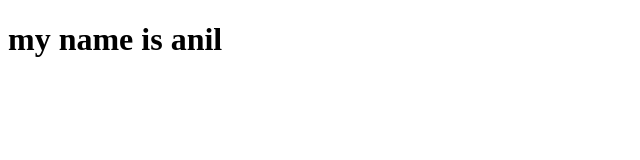
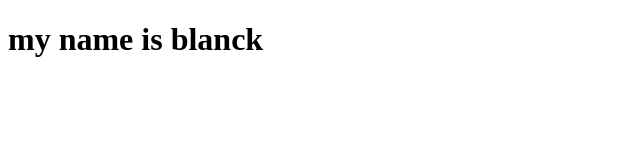
Before and after one commit to Anil63/git_p, a plain HTML site: page index.html in a window 1280 px wide. Shown: the whole page, without its empty margins (0-640 px from the left). Drawn offline with Linux system fonts and the light colour scheme.

Commit message:
check h1 checnhe

```diff
--- a/index.html
+++ b/index.html
@@ -7,6 +7,6 @@
     <title>Home</title>
 </head>
 <body>
-    <h1>my name is anil</h1>
+    <h1>my name is blanck</h1>
 </body>
 </html>
```
